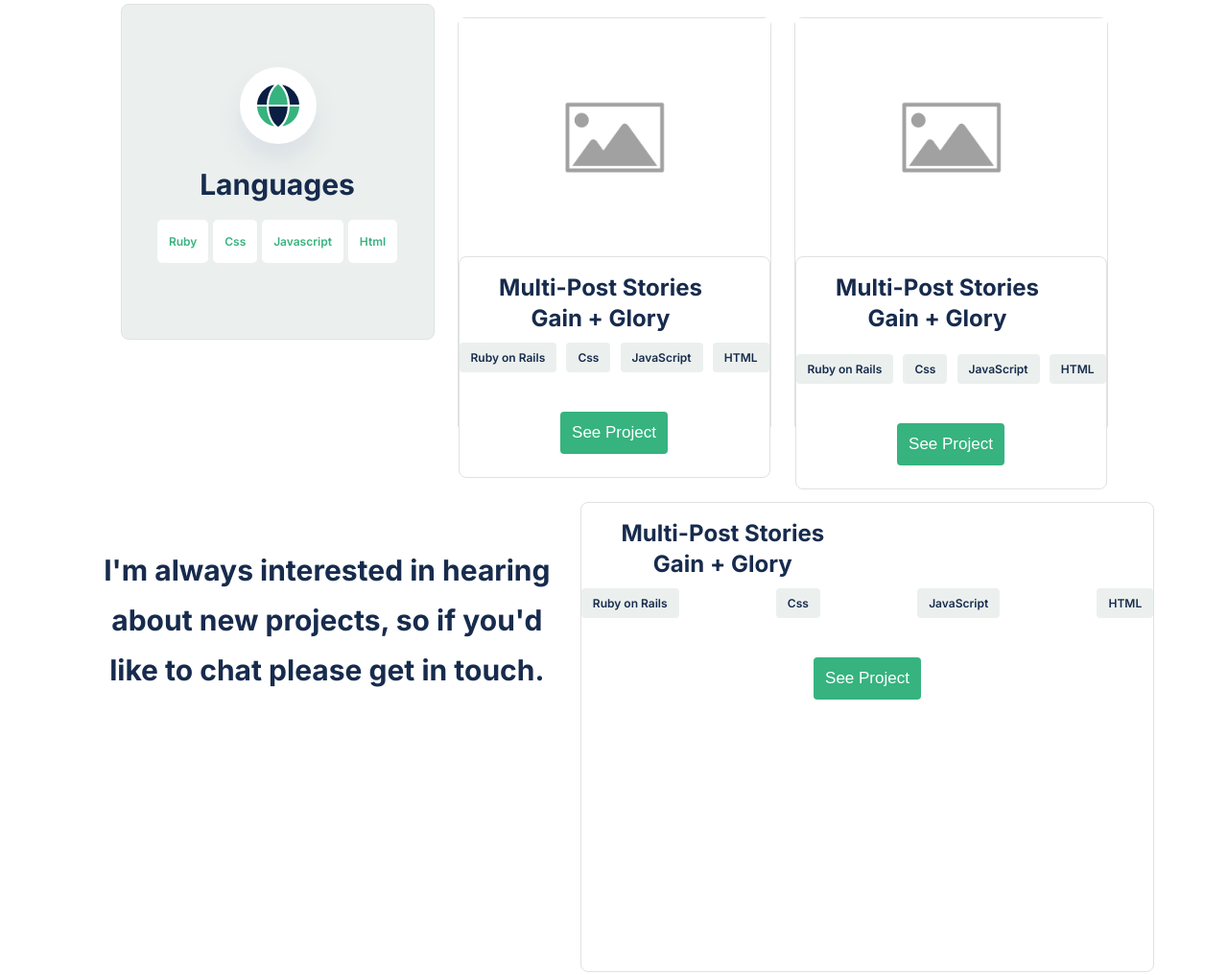
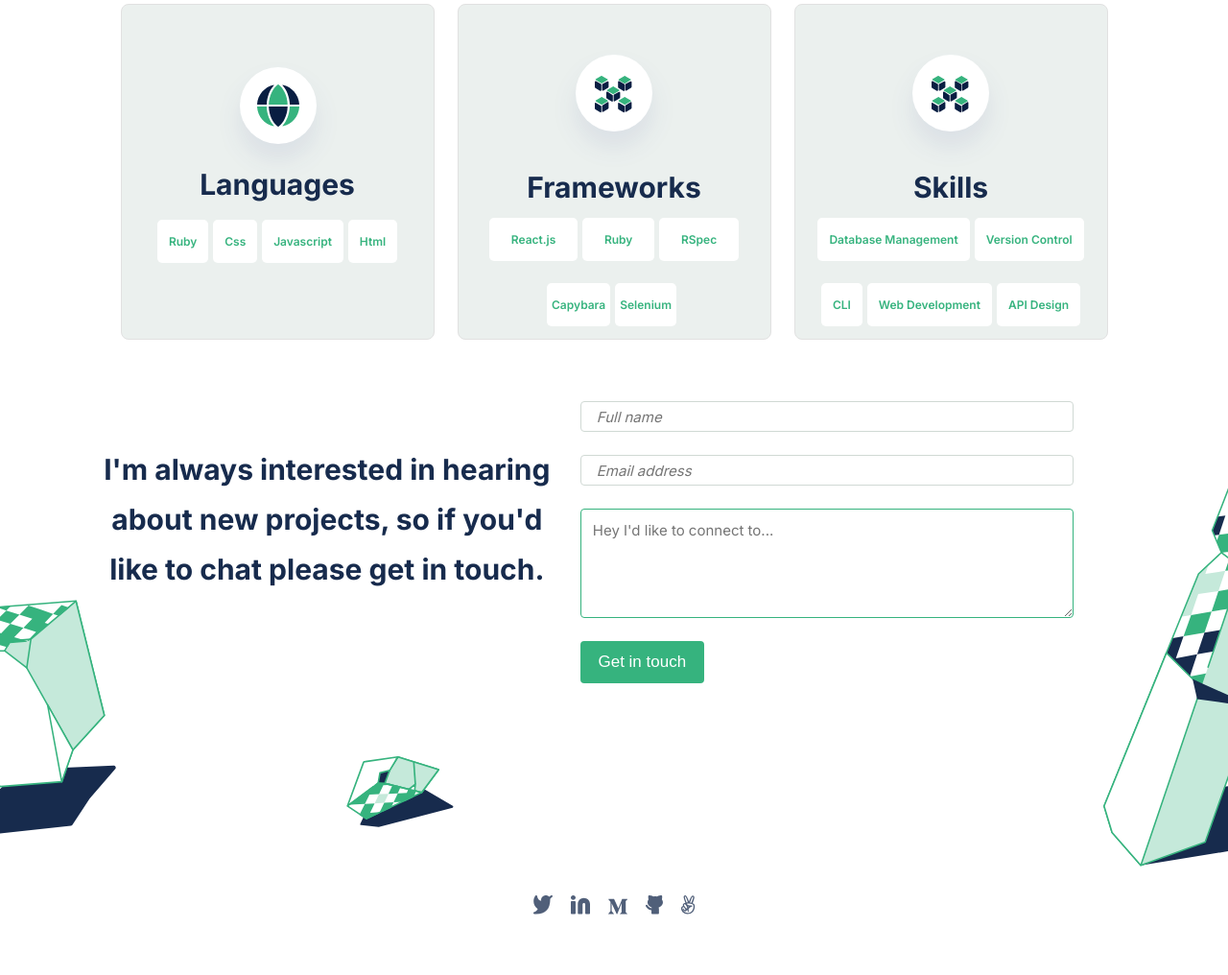
Before and after one commit to waiyankyaw961999/Microverse-portofolio, a website with bundled scripts: page index.html in a window 1280 px wide. Shown: the part 2798-3814 px from the top of the page at 96% size. After the commit the page ends 3755 px from the top, so only its background shows below. Built offline with nearby package versions, Linux system fonts and the light colour scheme; files whose address does not match are found by name.

Commit message:
Fixed design and layouts

```diff
--- a/index.html
+++ b/index.html
@@ -322,7 +322,7 @@
       </div>
     </section>
 
-    <section id="info-section" class="info-section bg-white">
+    <section class="info-section">
       <div class="info-box language">
         <div class="language-content info-content text-dark">
           <h2 class="text-center">Languages</h2>
@@ -334,59 +334,39 @@
           </ul>
         </div>
       </div>
-      <div class="box flex flex-col">
-        <div class="box-img">
-          <img
-            class="w-full h-full"
-            src="./assets/images/img-placeholder.png"
-            alt="imgPlaceholder"
-          />
-        </div>
-        <div class="box-content fw-600">
-          <h2 class="">Multi-Post Stories Gain + Glory</h2>
-          <div class="tags">
-            <ul class="flex w-full justify-between">
-              <li>Ruby on Rails</li>
-              <li>Css</li>
-              <li>JavaScript</li>
-              <li>HTML</li>
-            </ul>
-          </div>
-          <div class="flex justify-center">
-            <button class="text-center btn text-white" type="button">
-              See Project
-            </button>
-          </div>
+
+      <div class="info-box framework">
+        <div class="info-content text-dark">
+          <h2 class="text-center">Frameworks</h2>
+          <ul class="framework-list framework-list-1 w-full">
+            <li>React.js</li>
+            <li>Ruby</li>
+            <li>RSpec</li>
+          </ul>
+          <ul class="framework-list framework-list-2 w-full">
+            <li>Capybara</li>
+            <li>Selenium</li>
+          </ul>
         </div>
       </div>
-      <div class="box flex flex-col">
-        <div class="box-img">
-          <img
-            class="w-full h-full"
-            src="./assets/images/img-placeholder.png"
-            alt="imgPlaceholder"
-          />
-        </div>
-        <div class="box-content fw-600">
-          <h2 class="">Multi-Post Stories Gain + Glory</h2>
-          <div class="tags flex w-full justify-between">
-            <ul class="flex w-full justify-between">
-              <li>Ruby on Rails</li>
-              <li>Css</li>
-              <li>JavaScript</li>
-              <li>HTML</li>
-            </ul>
-          </div>
-          <div class="flex justify-center">
-            <button class="text-center btn text-white" type="button">
-              See Project
-            </button>
-          </div>
+
+      <div class="info-box skill">
+        <div class="info-content text-dark">
+          <h2 class="text-center">Skills</h2>
+          <ul class="skill-list skill-list-1 w-full">
+            <li>Database Management</li>
+            <li>Version Control</li>
+          </ul>
+          <ul class="skill-list skill-list-2 w-full">
+            <li>CLI</li>
+            <li>Web Development</li>
+            <li>API Design</li>
+          </ul>
         </div>
       </div>
     </section>
 
-    <section id="contact-section" class="contact-section relative bg-white">
+    <section class="contact-section relative" id="contact-section">
       <div class="contact-container">
         <div class="contact-header">
           <h2 class="">
@@ -394,21 +374,46 @@
             like to chat please get in touch.
           </h2>
         </div>
-        <div class="box-content fw-600">
-          <h2 class="">Multi-Post Stories Gain + Glory</h2>
-          <div class="tags">
-            <ul class="flex w-full justify-between">
-              <li>Ruby on Rails</li>
-              <li>Css</li>
-              <li>JavaScript</li>
-              <li>HTML</li>
-            </ul>
-          </div>
-          <div class="flex justify-center">
-            <button class="text-center btn text-white" type="button">
-              See Project
-            </button>
-          </div>
+        <div class="contact-form">
+          <form
+            action="https://formspree.io/f/xgebdabq"
+            method="POST"
+            class="flex flex-col"
+          >
+            <input
+              maxlength="30"
+              class="contact-input text-dark"
+              name="name"
+              type="text"
+              placeholder="Full name"
+              required
+            />
+
+            <input
+              class="contact-input text-dark"
+              name="email"
+              type="email"
+              placeholder="Email address"
+              required
+            />
+
+            <textarea
+              maxlength="500"
+              type="text-area"
+              class="contact-input message-box"
+              required
+              name="message"
+              placeholder="Hey I'd like to connect to..."
+            ></textarea>
+
+            <div class="btn-wrapper">
+              <button type="submit" class="bg-primary text-center">
+                <span class="text-white">Get in touch</span>
+              </button>
+            </div>
+          </form>
+
+          <h4 class="text-center text-dark">wykdev@gmail.com</h4>
         </div>
       </div>
       <div class="bg-frames absolute"></div>
```
